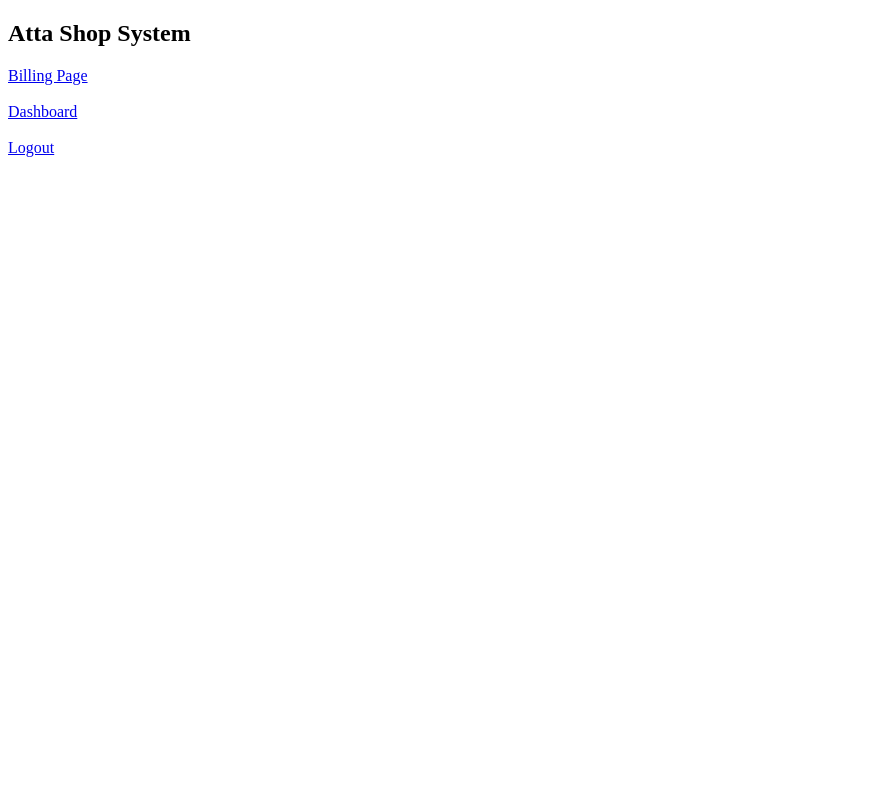
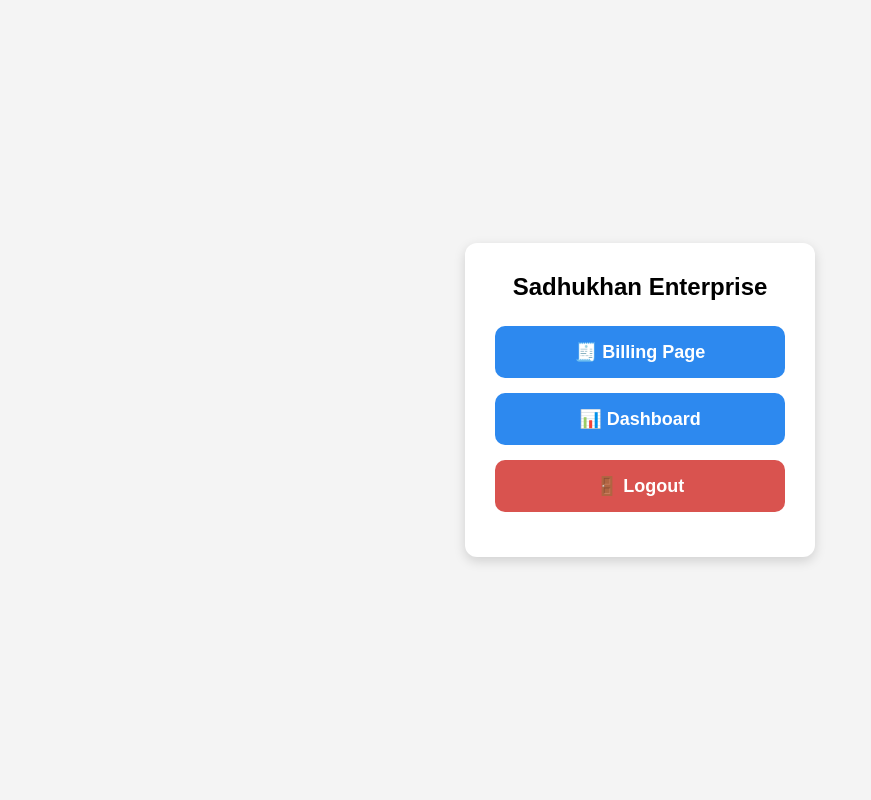
Before and after one commit to PANKAJ-SADHUKHAN/atta-shop-billing, a Flask app: page /menu in a window 1280 px wide. Shown: the whole page, without its empty margins (0-871 px from the left). Run offline with Flask 3, Linux system fonts and the light colour scheme; the visitor is signed in with stand-in values (Sample User, id 1); some libraries are stand-ins or nearby versions.

Commit message:
Enhance menu design and add styling
Updated the menu layout and styling for improved user experience.

```diff
--- a/templates/menu.html
+++ b/templates/menu.html
@@ -2,20 +2,75 @@
 <html>
 <head>
     <title>Atta Shop System</title>
+
+    <style>
+
+        *{
+            margin:0;
+            padding:0;
+            box-sizing:border-box;
+            font-family:Arial, sans-serif;
+        }
+
+        body{
+            background:#f4f4f4;
+            display:flex;
+            justify-content:center;
+            align-items:center;
+            min-height:100vh;
+        }
+
+        .container{
+            width:350px;
+            background:white;
+            padding:30px;
+            border-radius:12px;
+            box-shadow:0 4px 12px rgba(0,0,0,0.15);
+            text-align:center;
+        }
+
+        h2{
+            margin-bottom:25px;
+        }
+
+        .menu-btn{
+            display:block;
+            width:100%;
+            padding:15px;
+            margin-bottom:15px;
+            text-decoration:none;
+            background:#2d89ef;
+            color:white;
+            border-radius:10px;
+            font-size:18px;
+            font-weight:bold;
+        }
+
+        .logout{
+            background:#d9534f;
+        }
+
+    </style>
 </head>
 <body>
 
-<h2>Atta Shop System</h2>
+<div class="container">
 
-<a href="/billing">Billing Page</a>
+    <h2>Sadhukhan Enterprise</h2>
 
-<br><br>
+    <a class="menu-btn" href="/billing">
+        🧾 Billing Page
+    </a>
 
-<a href="/dashboard">Dashboard</a>
+    <a class="menu-btn" href="/dashboard">
+        📊 Dashboard
+    </a>
 
-<br><br>
+    <a class="menu-btn logout" href="/logout">
+        🚪 Logout
+    </a>
 
-<a href="/logout">Logout</a>
+</div>
 
 </body>
 </html>
```
